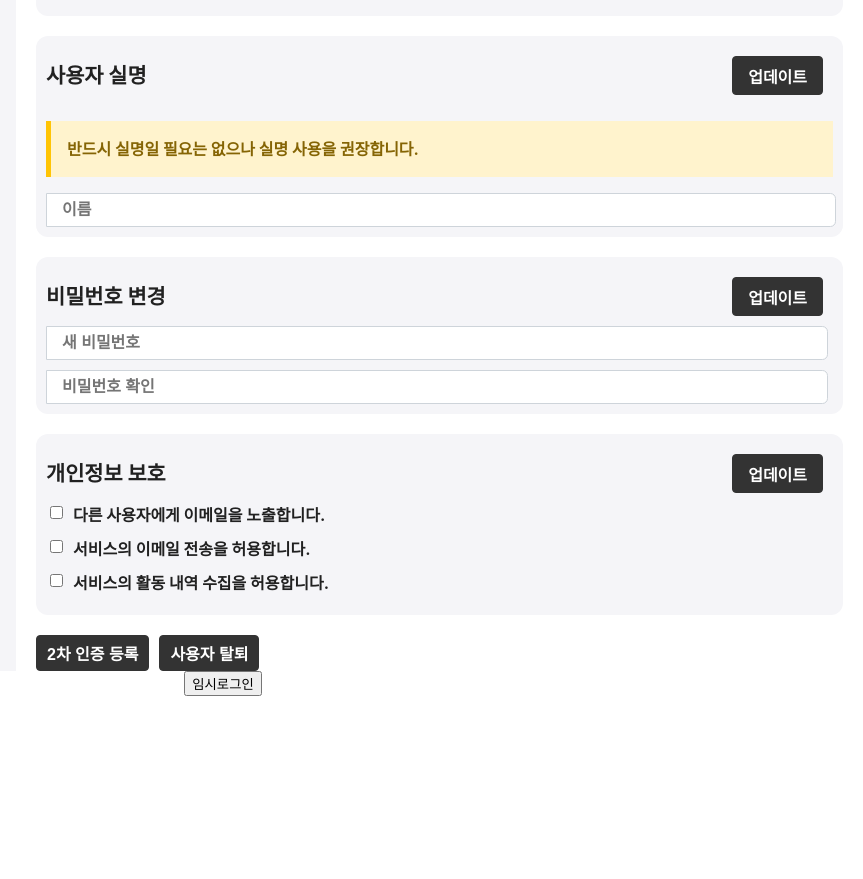
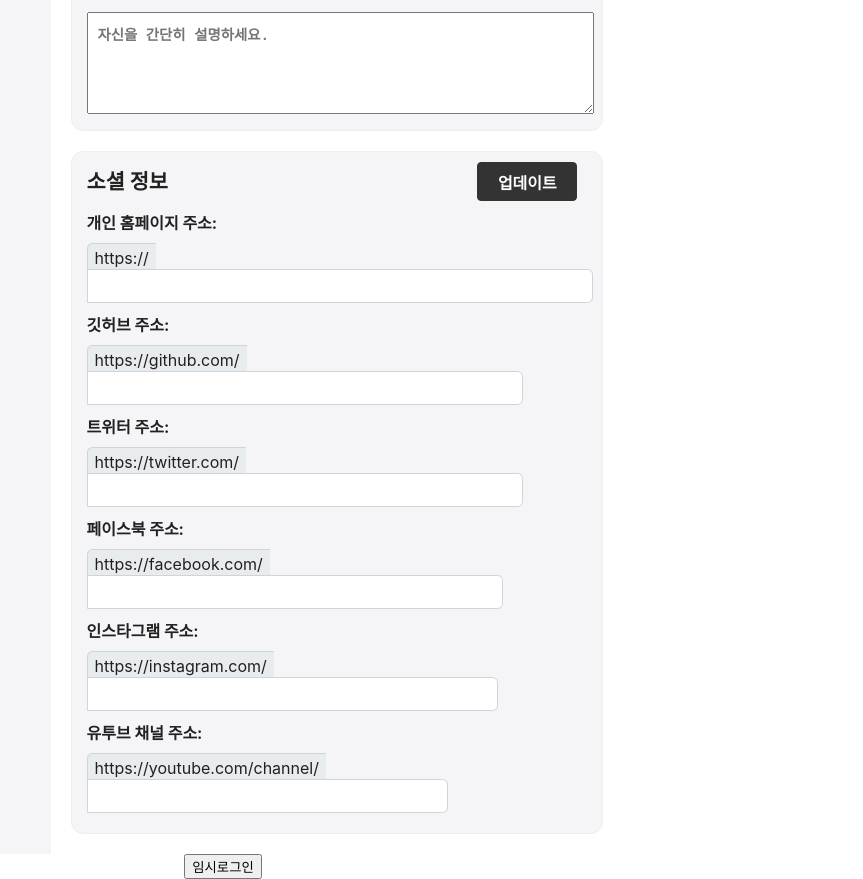
Before and after one commit to SuHuenPyo/blog, a React (Create React App) app in the folder frontend/miary/: page /management in a window 1280 px wide. Shown: the part 534-1413 px from the top of the page, without its empty margins (417-1280 px from the left). Before the commit the page ends 1230 px from the top, so only its background shows below. Built offline with nearby package versions, Linux system fonts and the light colour scheme.

Commit message:
MIARY-9 <계정,프로필 및 관리 리스트 디자인 수정>

```diff
--- a/frontend/miary/src/assets/css/Account.module.css
+++ b/frontend/miary/src/assets/css/Account.module.css
@@ -32,7 +32,7 @@ h1 {
     font-size: 1.0rem;
     border-radius: 0.25rem;
     font-weight: bold;
-    width: 12%;
+    width: 15%;
     height: auto;
     margin: 10px;
 }
@@ -69,7 +69,7 @@ h1 {
     font-size: 1.0rem;
     border-radius: 0.25rem;
     font-weight: bold;
-    width: 7%;
+    width: 9%;
     height: auto;
     margin: 10px;
 }
@@ -88,7 +88,7 @@ h1 {
     margin: 20px;
 }
 .Rname1 {
-    width: 98%;
+    width: 97%;
     height: 30px;
     padding-left: 15px;
     font-weight: bold;
@@ -102,7 +102,7 @@ h1 {
     margin: 20px;
 }
 .Password1 {
-    width: 97%;
+    width: 96%;
     height: 30px;
     font-weight: bold;
     font-size: 1.0rem;
@@ -110,7 +110,7 @@ h1 {
 }
 .Passwordcheck {
     margin-top: 10px;
-    width: 97%;
+    width: 96%;
     height: 30px;
     font-weight: bold;
     font-size: 1.0rem;
@@ -123,23 +123,32 @@ h1 {
     padding: 10px;
     border-radius: 0.75rem;
     margin: 20px;
-}
-.PIP {
-    display: flex;
+    width: auto;
 }
 
-.PIP label {
-    font-size: 1.0rem;
-    font-weight: bold;
-    width: auto;
-    margin-bottom: 10px;
+.PIP {
+    width: 100%;
+    height: auto;
+    padding-bottom: 10px;
 }
 
 .PIP input {
     width: 13px;
     height: 13px;
-    margin-right: 10px;
+    margin-right: -27%;
+    margin-left:  -28%;
+    display: inline-block;
 }
+
+
+.PIP label {
+    font-size: 1.0rem;
+    font-weight: normal;
+    width: auto;
+    margin-bottom: 13px;
+    display: inline;
+}
+
 
 input[id="Protection1"] + label {
 	cursor: pointer;
--- a/frontend/miary/src/assets/css/Left.module.css
+++ b/frontend/miary/src/assets/css/Left.module.css
@@ -3,11 +3,14 @@
     width: 40%;
     padding-right: 10px;
     text-align: left;
+    padding-left: 55%;
 }
+
 a {
     text-decoration: none;
     color: black;
 }
+
 /* 사용자 관리 */
 .MU{
     font-size: 12px;
--- a/frontend/miary/src/assets/css/Management.module.css
+++ b/frontend/miary/src/assets/css/Management.module.css
@@ -1,14 +1,19 @@
 .Management {
+    width: 80%;
+    max-width: 80%;
     display: flex;
 }
 
 .Leftside {
     background-color: #f5f5f8;
-    width: 30%;
+    width: 50%;
+    min-width: 30%;
+    max-width: 50%;
     padding-top: 40px;
     padding-left: 70px;
 }
 
 .Accountside {
     width: 70%;
+    max-width: 70%;
 }
--- a/frontend/miary/src/assets/css/Profile.module.css
+++ b/frontend/miary/src/assets/css/Profile.module.css
@@ -16,8 +16,8 @@ h1 {
     font-size: 1.0rem;
     border-radius: 0.25rem;
     font-weight: bold;
-    width: 12%;
-    height: auto;
+    width: 100%;
+    max-width: 100px;
     margin: 10px;
 }
 
@@ -70,6 +70,7 @@ h1 {
     font-weight: bold;
     box-sizing: border-box;
     display: block;
+    font-size: 0.88rem;
 }
 
 textarea {
@@ -94,6 +95,7 @@ textarea {
 
 .Address {
     width: 100%;
+    min-width: 100%;
     margin-bottom: 10px;
 }
 
@@ -105,7 +107,7 @@ label {
 }
 
 span {
-    width: auto;
+
     height: 20px;
     padding: 3.5px 7px 7.5px;
     border: 1px solid #ced4da;
@@ -117,7 +119,37 @@ span {
 input {
     display: inline;
     border: 1px solid #ced4da;
-    width: 70%;
+    width: auto;
     height: 30px;
     border-radius: 0 0.35rem 0.35rem 0;
 }
+
+.Homepage {
+    max-width: 515px;
+    width: 100%;
+}
+
+.Github {
+    max-width: 430px;
+    width: 100%;
+}
+
+.Twitter {
+    max-width: 430px;
+    width: 100%;
+}
+
+.Facebook {
+    max-width: 410px;
+    width: 100%;
+}
+
+.Instagram {
+    max-width: 405px;
+    width: 100%;
+}
+
+.Youtube {
+    max-width: 355px;
+    width: 100%;
+}
--- a/frontend/miary/src/components/Management/Profile.js
+++ b/frontend/miary/src/components/Management/Profile.js
@@ -17,7 +17,7 @@ export const Profile = () => {
                 <p className={Style.Userintro2}>포스트 상단에서 작성자를 소개하는 문장입니다. 자신을 한문장으로 표현해 본다면?</p>
             </div>
             <div>
-                <textarea>자신을 간단히 설명하세요.</textarea>
+                <textarea placeholder="자신을 간단히 설명하세요."></textarea>
             </div>
         </div>
         <div className={Style.Socialinfor}>
@@ -27,35 +27,33 @@ export const Profile = () => {
             </div>
             <div className={Style.Address}>
                 <label>개인 홈페이지 주소:</label>
-                <div>
-                    <span className={Style.Http}>https://</span>
-                    <input type="text"></input>
-                </div>
+                <span>https://</span>
+                <input type="text" className={Style.Homepage}></input>
             </div>
             <div className={Style.Address}>
                 <label>깃허브 주소:</label>
                 <span>https://github.com/</span>
-                <input type="text"></input>
+                <input type="text" className={Style.Github}></input>
             </div>
             <div className={Style.Address}>
                 <label>트위터 주소:</label>
                 <span>https://twitter.com/</span>
-                <input type="text"></input>
+                <input type="text" className={Style.Twitter}></input>
             </div>
             <div className={Style.Address}>
                 <label>페이스북 주소:</label>
                 <span>https://facebook.com/</span>
-                <input type="text"></input>
+                <input type="text" className={Style.Facebook}></input>
             </div>
             <div className={Style.Address}>
                 <label>인스타그램 주소:</label>
                 <span>https://instagram.com/</span>
-                <input type="text"></input>
+                <input type="text" className={Style.Instagram}></input>
             </div>
             <div className={Style.Address}>
                 <label>유투브 채널 주소:</label>
                 <span>https://youtube.com/channel/</span>
-                <input type="text"></input>
+                <input type="text" className={Style.Youtube}></input>
             </div>
         </div>
     </div>
--- a/frontend/miary/src/pages/Management.js
+++ b/frontend/miary/src/pages/Management.js
@@ -13,7 +13,7 @@ export const Management = () => {
         <Left></Left>
       </div>
       <div className={Style.Accountside}>
-        <Account></Account>
+        <Profile></Profile>
       </div>
     </div>
   )
```
